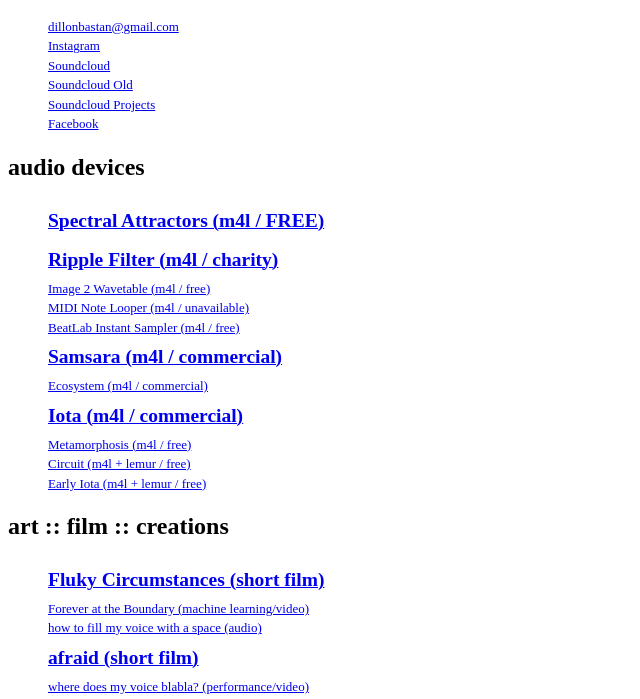
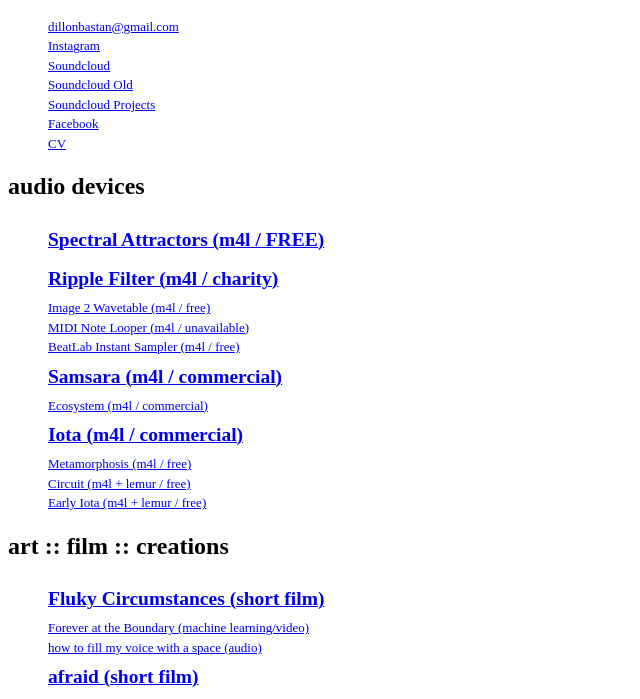
Before and after one commit to dillonbastan/dillonbastan.github.io, a plain HTML site: page index.html in a window 1280 px wide. Shown: the part 50-749 px from the top of the page, without its empty margins (0-640 px from the left). Drawn offline with nearby package versions, Linux system fonts and the light colour scheme.

Commit message:
Update index.html

```diff
--- a/index.html
+++ b/index.html
@@ -36,6 +36,7 @@ This is the HTML doc for the home page for Dillon Bastan
 						<li><a href="https://soundcloud.com/dillonbastanold">Soundcloud Old</a></li>
 						<li><a href="https://soundcloud.com/dillonbastanprojects">Soundcloud Projects</a></li>
 						<li><a href="https://www.facebook.com/dillonbastanartist">Facebook</a></li>
+						<li><a href="https://docs.google.com/document/d/1OpRWUJscFk2Cwp9jKYV6F3RkORuTiE2hCBp6evayuf8/edit?usp=sharing">CV</a></li>
 					</ul>
 				</div>
 				<!-- -->
```
